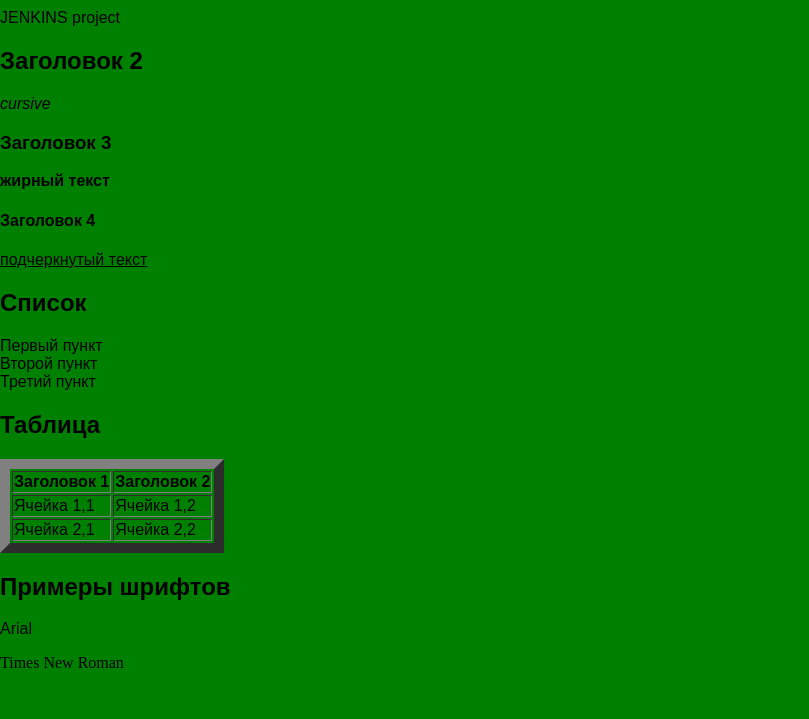
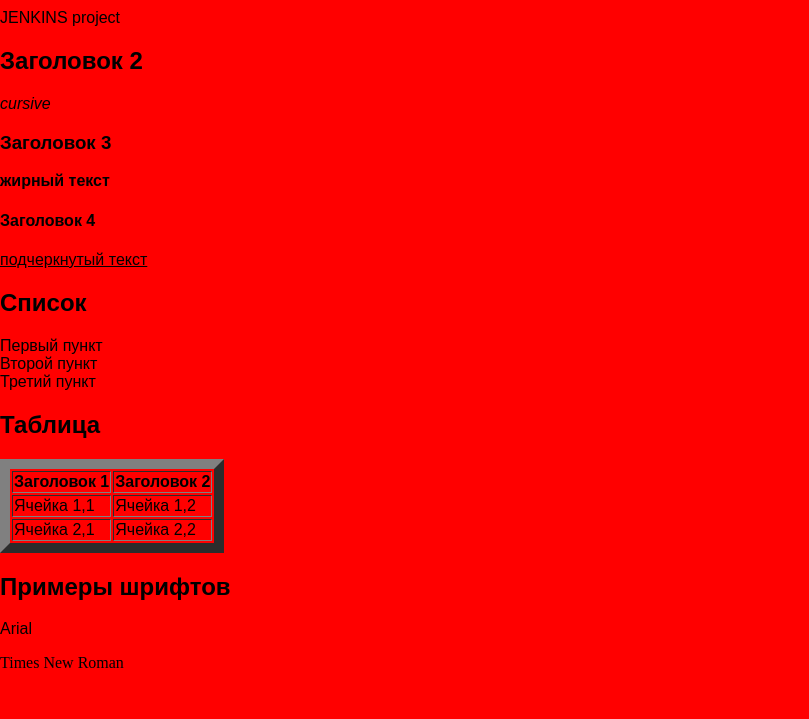
Before and after one commit to Breakway/Jenkins_HTML, a plain HTML site: page index.html in a window 1280 px wide. Shown: the part 81-800 px from the top of the page, without its empty margins (0-809 px from the left). Drawn offline with Linux system fonts and the light colour scheme.

Commit message:
Update index.html

```diff
--- a/index.html
+++ b/index.html
@@ -5,7 +5,7 @@
 	<link rel="stylesheet" type="text/css" href="styles.css">
     <title>Пример текста и форматирования</title>
 </head>
-<body bgcolor=green>
+<body bgcolor=red>
     <h1 style="text-align: center">Заголовок 1</h1>
     <p>JENKINS project</p>
 
```
